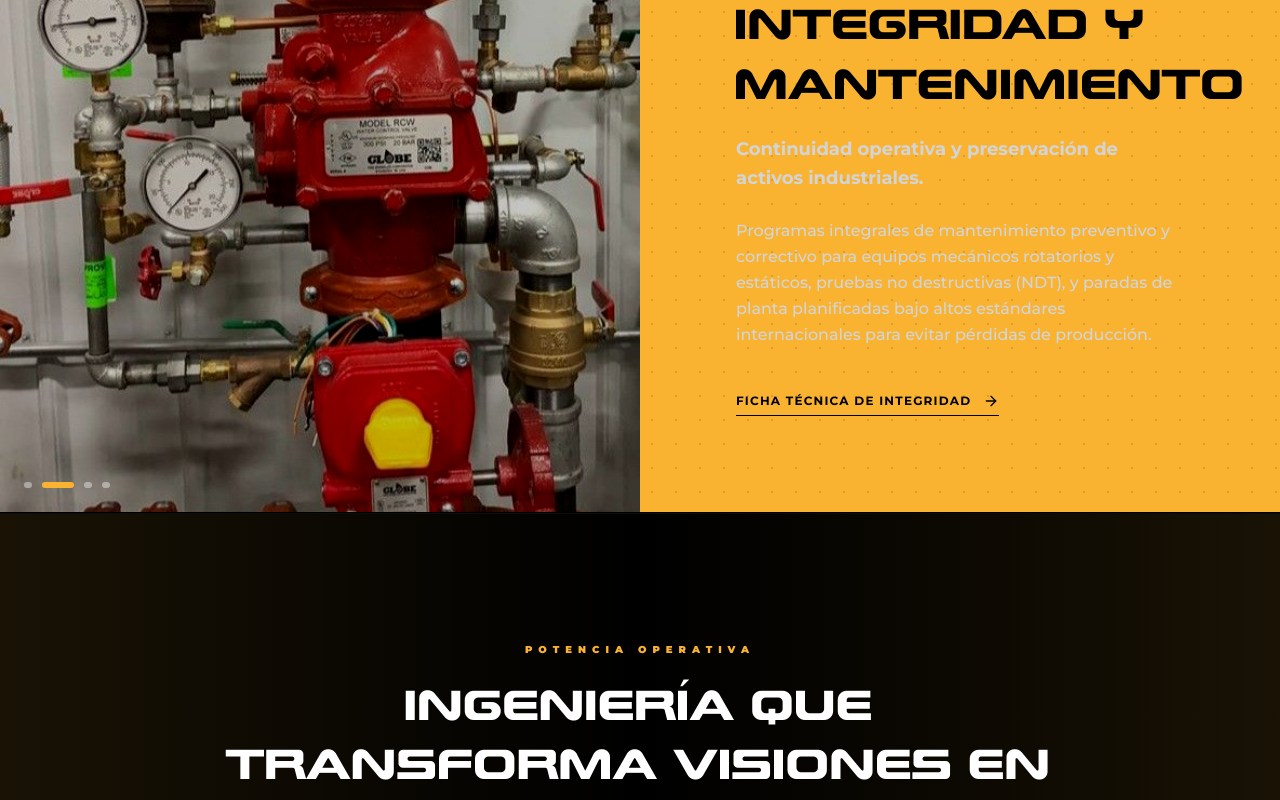
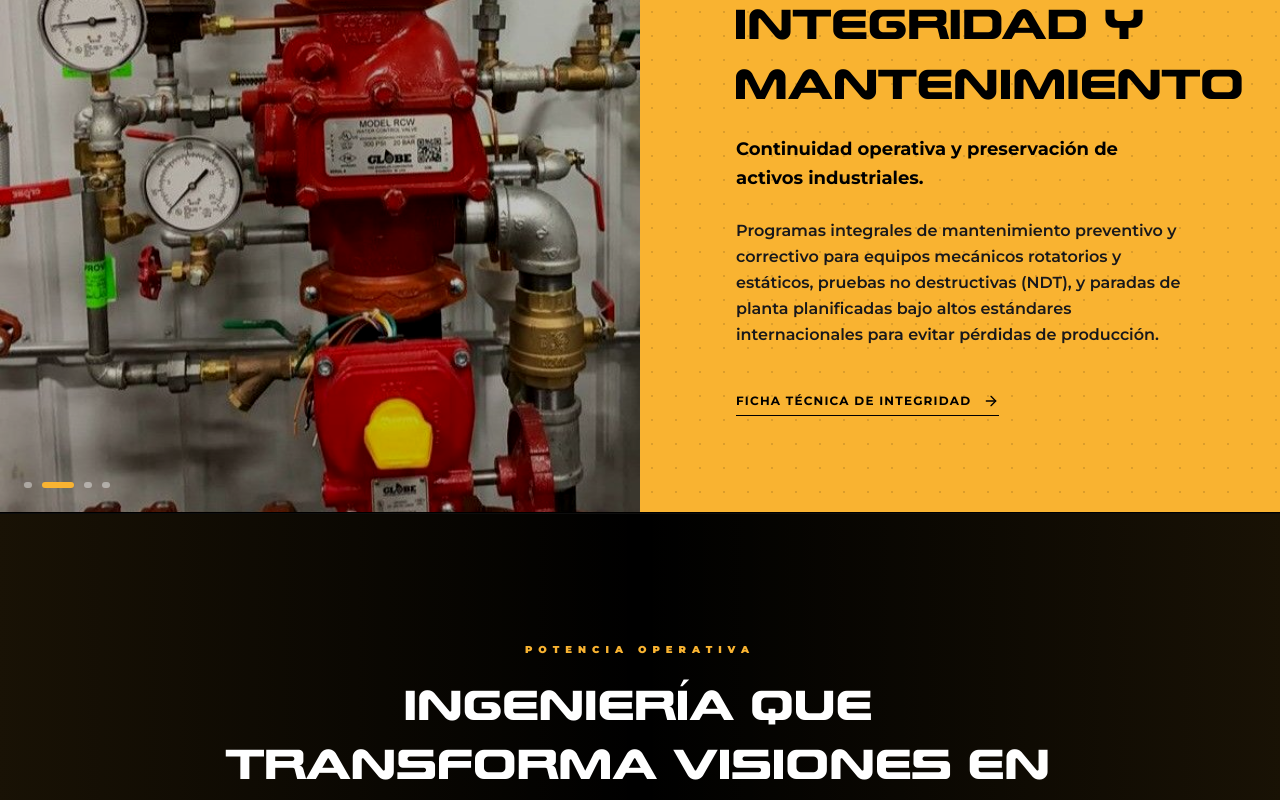
Before and after one commit to alfredv88/grouplormar, a Next.js app: page /servicios in a window 1280 px wide. Shown: the part 1320-2120 px from the top of the page. Built offline with nearby package versions, Linux system fonts and the light colour scheme.

Commit message:
Refactor: Force high-contrast black text on gold and white service cards using important modifiers

```diff
--- a/src/app/servicios/page.tsx
+++ b/src/app/servicios/page.tsx
@@ -321,8 +321,8 @@ export default function ServiciosPage() {
                 {/* Subtítulo / Propósito */}
                 <p
                   className={`text-base md:text-lg font-montserrat leading-relaxed font-bold ${
-                    isGold ? 'text-zinc-800' :
-                    isWhite ? 'text-zinc-700' :
+                    isGold ? '!text-black' :
+                    isWhite ? '!text-zinc-900 font-extrabold' :
                     'text-7l-gold'
                   }`}
                 >
@@ -332,8 +332,8 @@ export default function ServiciosPage() {
                 {/* Descripción Detallada */}
                 <p
                   className={`text-sm md:text-base font-montserrat leading-relaxed ${
-                    isGold ? 'text-black/85 font-medium' :
-                    isWhite ? 'text-zinc-600 font-medium' :
+                    isGold ? '!text-zinc-900 font-semibold' :
+                    isWhite ? '!text-zinc-700 font-medium' :
                     'text-zinc-400 font-medium'
                   } max-w-lg`}
                 >
```
